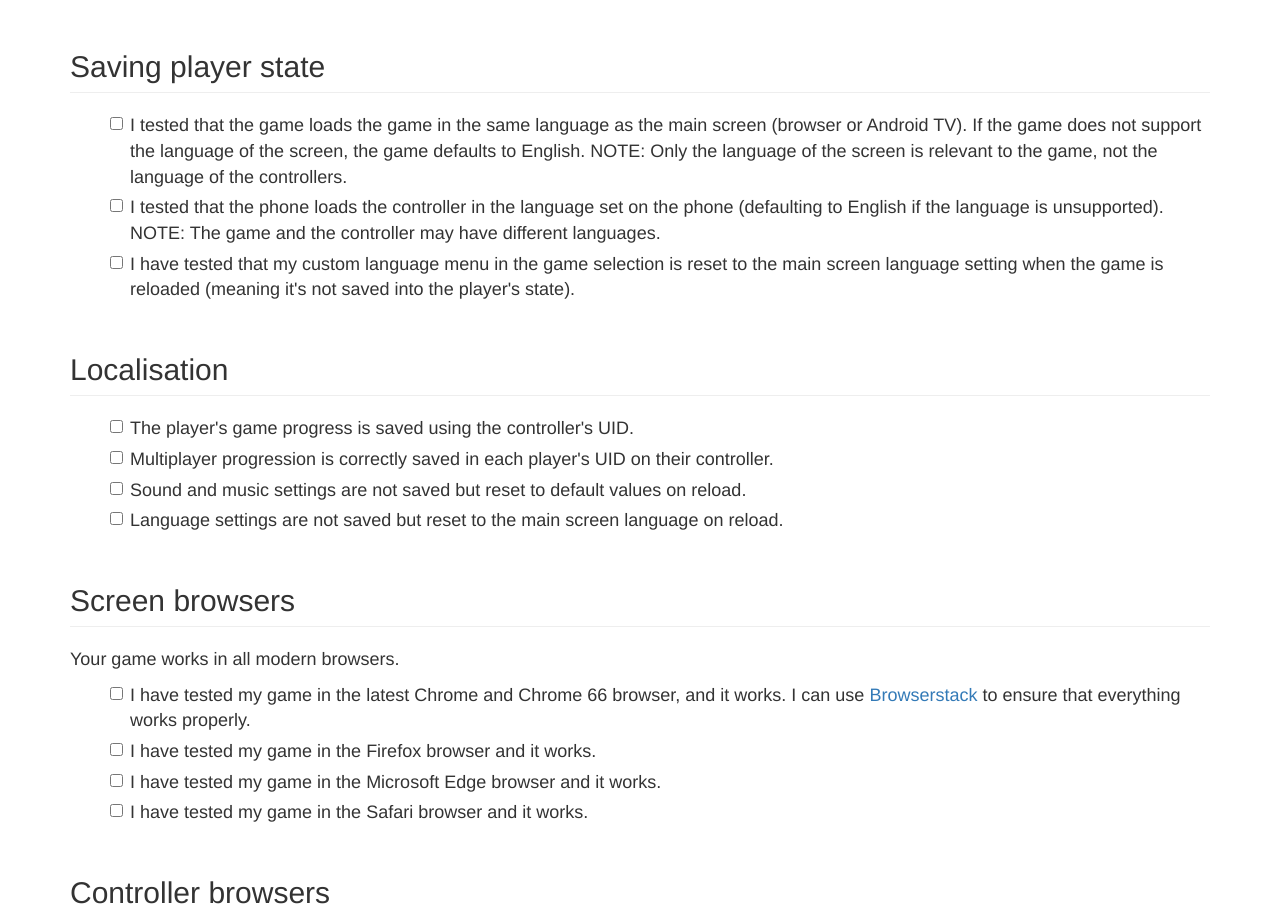
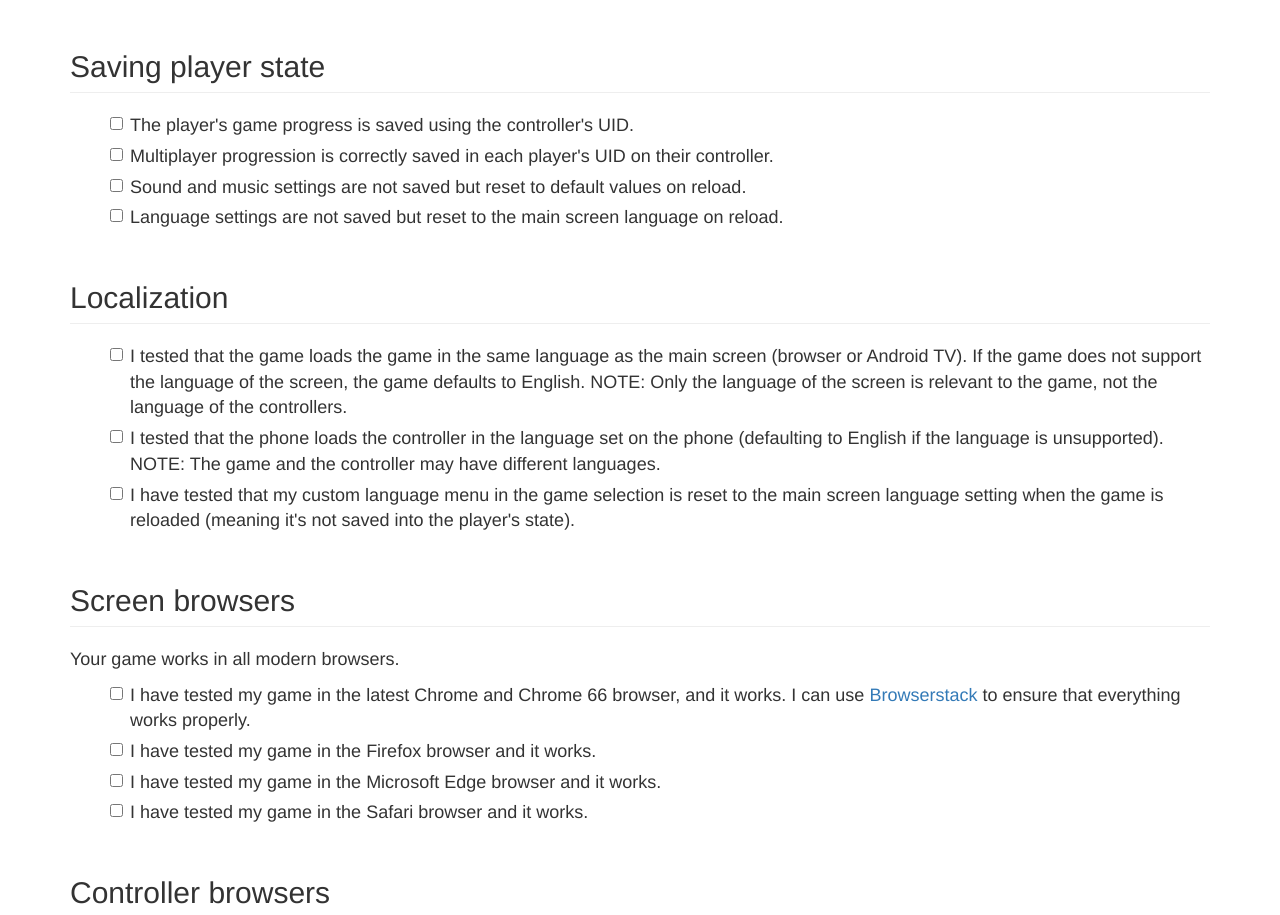
Before and after one commit to AirConsole/airconsole-test-sheet, a plain HTML site: page index.html in a window 1280 px wide. Shown: the part 1903-2818 px from the top of the page. Drawn offline with Linux system fonts and the light colour scheme.

Commit message:
updating test cases

```diff
--- a/js/screen/app/partials/_main_view.html
+++ b/js/screen/app/partials/_main_view.html
@@ -87,9 +87,9 @@
     <div class="col-md-12">
       <h2 class="page-header">Saving player state</h2>
       <ul>
-        <li class="checkbox" ng-repeat="q in questions.localisation">
+        <li class="checkbox" ng-repeat="q in questions.player_state">
           <label>
-            <input type="checkbox" ng-checked="q.checked" ng-model="questions.localisation[$index].checked" ng-change="updateProgress(q)"> <span ng-bind-html="q.text"></span>
+            <input type="checkbox" ng-checked="q.checked" ng-model="questions.player_state[$index].checked" ng-change="updateProgress(q)"> <span ng-bind-html="q.text"></span>
           </label>
         </li>
       </ul>
@@ -98,11 +98,11 @@
 
   <div class="row">
     <div class="col-md-12">
-      <h2 class="page-header">Localisation</h2>
+      <h2 class="page-header">Localization</h2>
       <ul>
-        <li class="checkbox" ng-repeat="q in questions.player_state">
+        <li class="checkbox" ng-repeat="q in questions.localisation">
           <label>
-            <input type="checkbox" ng-checked="q.checked" ng-model="questions.player_state[$index].checked" ng-change="updateProgress(q)"> <span ng-bind-html="q.text"></span>
+            <input type="checkbox" ng-checked="q.checked" ng-model="questions.localisation[$index].checked" ng-change="updateProgress(q)"> <span ng-bind-html="q.text"></span>
           </label>
         </li>
       </ul>
```
